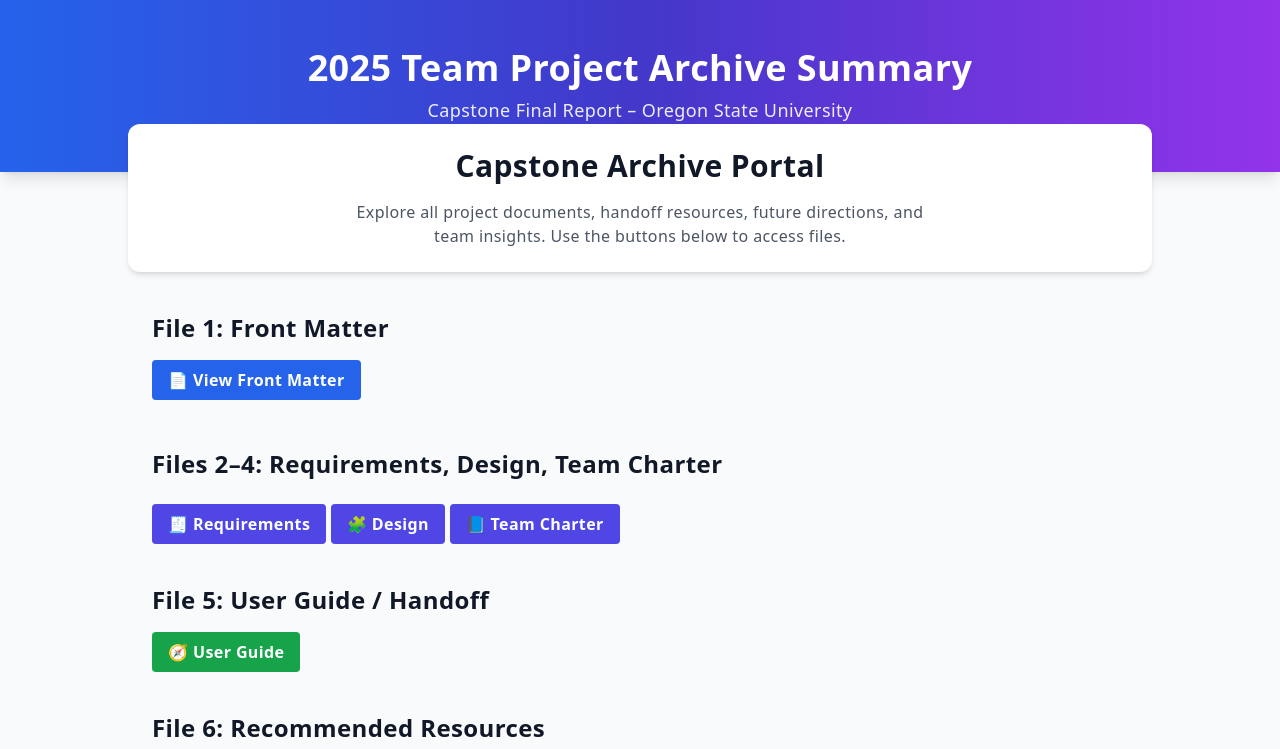
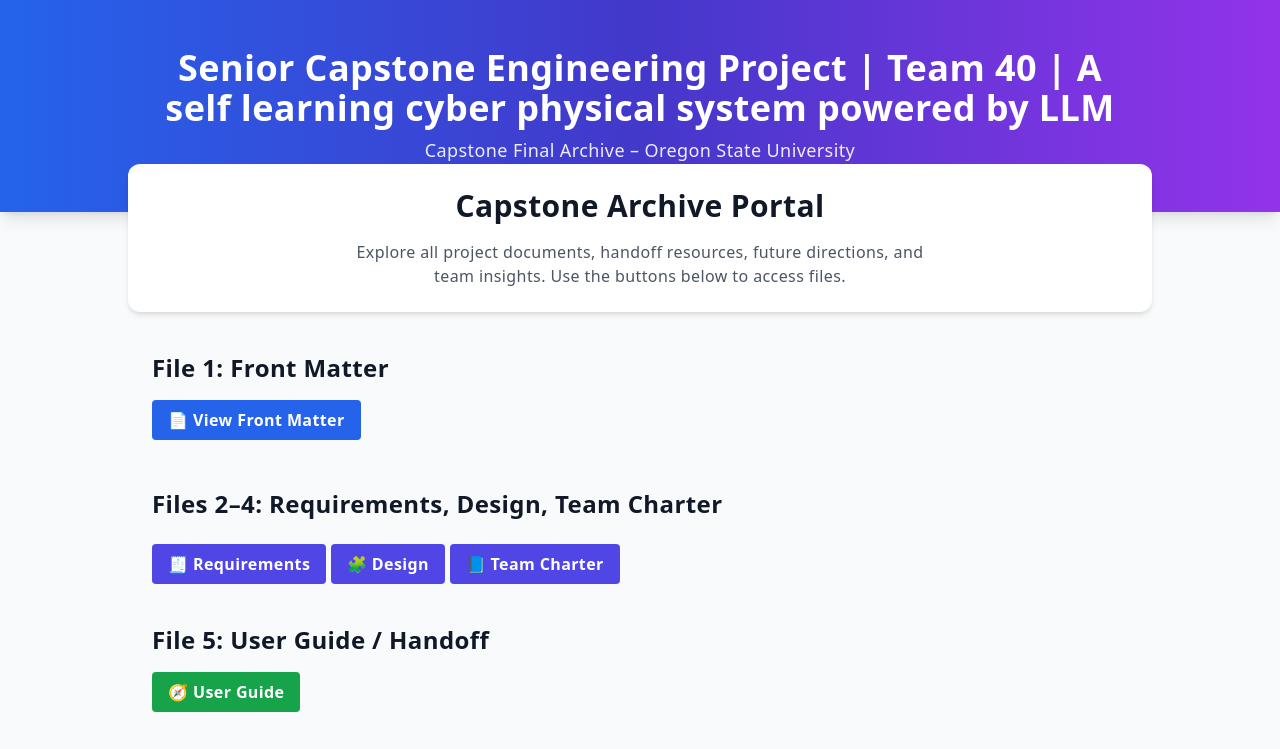
Before and after one commit to Capstone-Self-Learning-Robotic-System/projarch, a plain HTML site: page index.html in a window 1280 px wide. Shown: the top 749 px of the page. Drawn offline with nearby package versions, Linux system fonts and the light colour scheme.

Commit message:
Update index.html

```diff
--- a/index.html
+++ b/index.html
@@ -12,8 +12,8 @@
   <!-- Fancy Header -->
   <header class="bg-gradient-to-r from-blue-600 via-indigo-700 to-purple-600 text-white py-12 shadow-lg">
     <div class="max-w-5xl mx-auto px-6 text-center">
-      <h1 class="text-4xl font-bold mb-2">2025 Team Project Archive Summary</h1>
-      <p class="text-lg opacity-90">Capstone Final Report – Oregon State University</p>
+      <h1 class="text-4xl font-bold mb-2">Senior Capstone Engineering Project | Team 40 | A self learning cyber physical system powered by LLM</h1>
+      <p class="text-lg opacity-90">Capstone Final Archive – Oregon State University</p>
     </div>
   </header>
 
```
